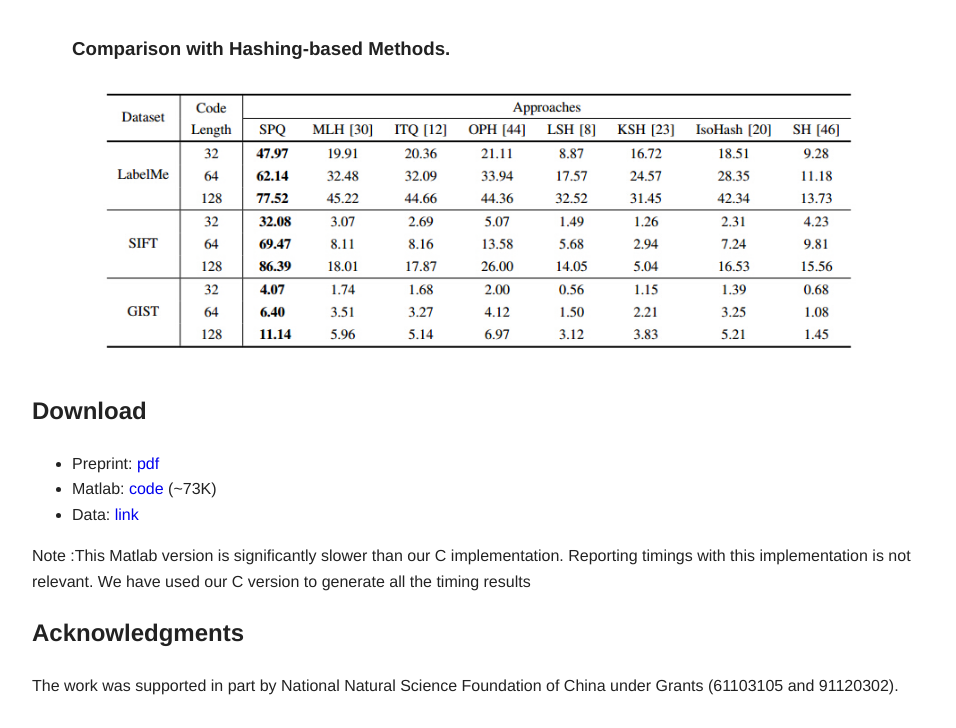
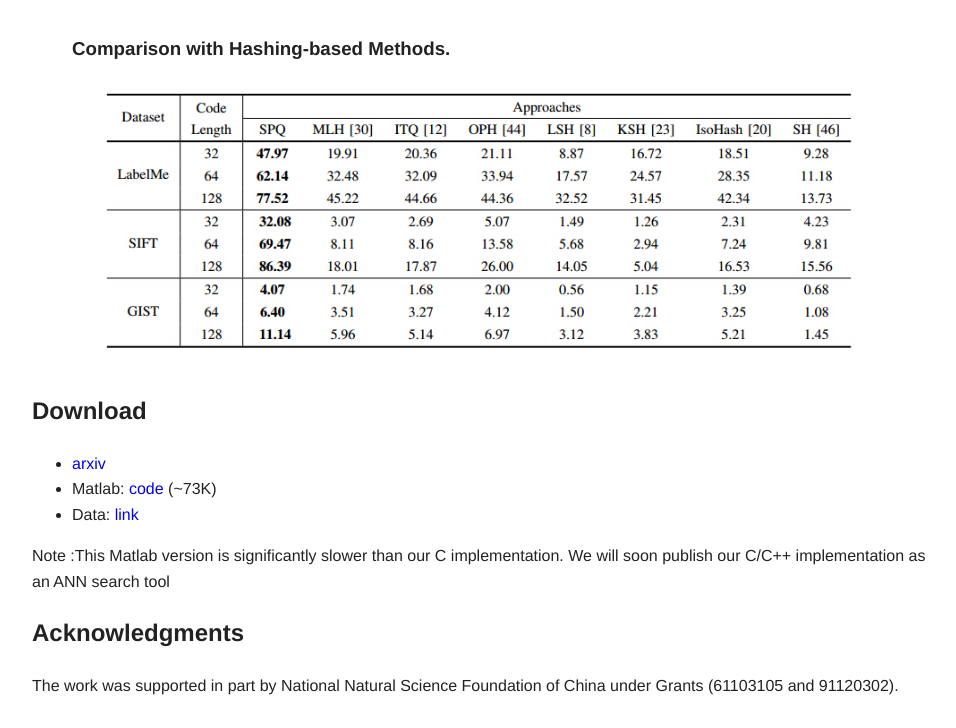
Before and after one commit to qqning/qqning.github.io, a plain HTML site: page spq/index.html in a window 1280 px wide. Shown: the part 1417-2145 px from the top of the page, without its empty margins (158-1114 px from the left). Drawn offline with Linux system fonts and the light colour scheme.

Commit message:
Add arxiv link

```diff
--- a/spq/index.html
+++ b/spq/index.html
@@ -56,7 +56,7 @@ ga('send', 'pageview');
             <div class="wrap">
                 <h2 id="subject">Abstract</h2>
                 <p align="justify">
-                Fast Approximate Nearest Neighbor search technique for high-dimensional feature indexing is the crux of large-scale image retrieval. A recent promising      technique is Product Quantization, which attempts to index image features by <b>decomposing the feature space into a Cartesian product of low dimensional       subspaces and quantizing each of them separately</b>. Despite the promising results reported, their quantization approach follows the typical hard               assignment of traditional quantization methods, which may result in large quantization errors and thus inferior search performance. Unlike the existing      approaches, in this paper, we propose a novel approach called <b>Sparse Product Quantization</b> to encoding the high-dimensional feature vectors into sparse       representation. <b>We optimize the sparse representations of the data vectors by minimizing their quantization errors</b>, making the resulting representation      is essentially close to the original data in practice. Experiments show that the proposed Quantization technique  is not only able to compress data, but     also an effective encoding technique. We obtain state-of-the-art results for ANN search on four public image datasets. Furthermore, the result on the        image retrieval demonstrate the efficacy  of our proposed method.
+                Fast Approximate Nearest Neighbor (ANN) search technique for high-dimensional feature indexing and retrieval is the crux of large-scale image retrieval. A recent promising technique is Product Quantization, which attempts to index high-dimensional image features by <b>decomposing the feature space into a Cartesian product of low dimensional subspaces and quantizing each of them separately</b>. Despite the promising results reported, their quantization approach follows the typical hard assignment of traditional quantization methods, which may result in large quantization errors and thus inferior search performance. Unlike the existing approaches, in this paper, we propose a novel approach called <b>Sparse Product Quantization (SPQ)</b> to encoding the high-dimensional feature vectors into sparse representation. <b>We optimize the sparse representations of the feature vectors by minimizing their quantization errors</b>, making the resulting representation is essentially close to the original data in practice. Experiments show that the proposed SPQ technique is not only able to compress data, but also an effective encoding technique. We obtain state-of-the-art results for ANN search on four public image datasets and the promising results of content-based image retrieval further validate the efficacy of our proposed method.
                 </p>
                 <div class="line"></div>
             </div>
@@ -119,8 +119,8 @@ ga('send', 'pageview');
                 <h2 id="subject">Download</h2>
                 <ul class="mark">
 
-                    <li class="mark"> Preprint:
-                        <a href="spq.pdf">pdf</a>
+                    <li class="mark">
+                        <a href="http://arxiv.org/abs/1603.04614">arxiv</a>
                     </li>
                     <li class="mark"> Matlab:
                         <a href="spq.tar">code </a> (~73K)
@@ -132,7 +132,7 @@ ga('send', 'pageview');
 
 
                 </ul>
-            <p>Note :This Matlab version is significantly slower than our C implementation. Reporting timings with this implementation is not relevant. We have used our C version to generate all the timing results</p>
+            <p>Note :This Matlab version is significantly slower than our C implementation. We will soon publish our C/C++ implementation as an ANN search tool</p>
             <div class="line"></div>
             </div>
         </div>
```
Also changed, not shown: index.html (+2 -2 lines).
